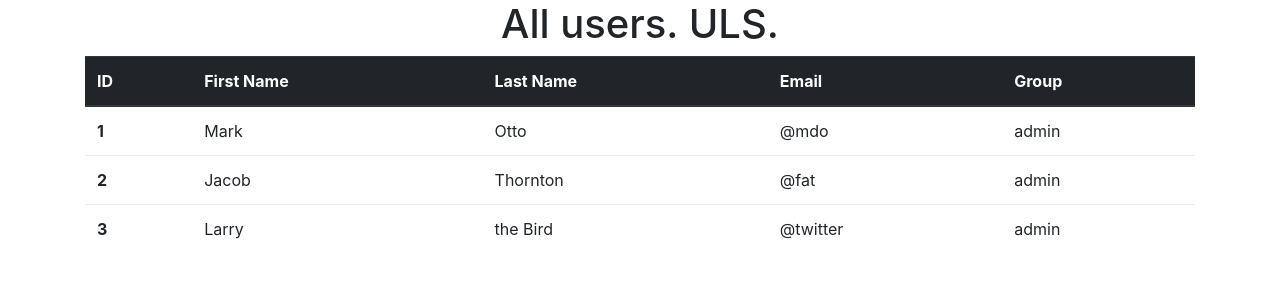
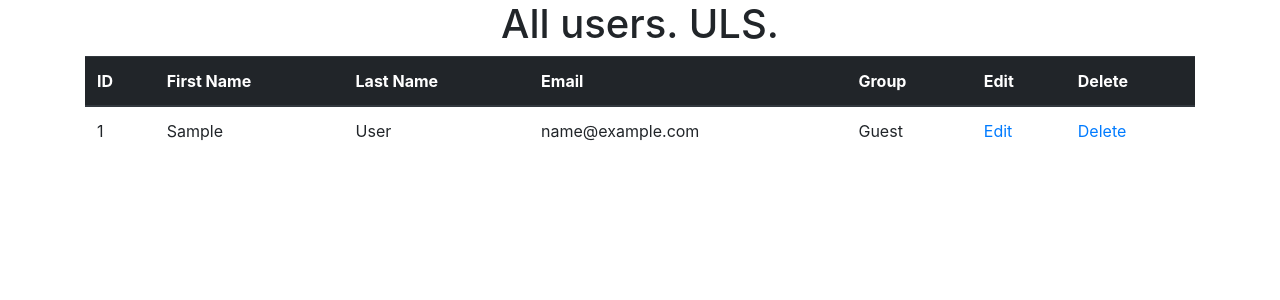
Before and after one commit to Dafarko/auth, a CodeIgniter app: the page made by application/views/panel_page.php in a window 1280 px wide. Shown: the part 40-340 px from the top of the page. Run offline with CodeIgniter, Linux system fonts and the light colour scheme; tables that the repository leaves empty or names only in its code hold one stand-in row (values such as "Sample post"); the template is opened without the code that fills it: most values are stand-ins (such as "Sample title", 1, 10 or a date in 2020); some libraries are stand-ins or nearby versions.

Commit message:
Was added edit action and delete action. Was added PanelModel and edit_page view

```diff
--- a/application/views/panel_page.php
+++ b/application/views/panel_page.php
@@ -8,7 +8,12 @@ include('layouts/header.php');
 </nav>
 
 <h1 align="center">All users. ULS.</h1>
-
+<?php
+  if (!empty($this->session->userdata('ok'))){?>
+    <div class="alert alert-success" role="alert">
+      <?=$this->session->userdata('ok')?>
+    </div>
+<?php $this->session->unset_userdata('ok'); }?>
 <table class="table">
   <thead class="thead-dark">
     <tr>
@@ -17,29 +22,21 @@ include('layouts/header.php');
       <th scope="col">Last Name</th>
       <th scope="col">Email</th>
       <th scope="col">Group</th>
+      <th scope="col">Edit</th>
+      <th scope="col">Delete</th>
     </tr>
   </thead>
   <tbody>
     <tr>
-      <th scope="row">1</th>
-      <td>Mark</td>
-      <td>Otto</td>
-      <td>@mdo</td>
-      <td>admin</td>
-    </tr>
-    <tr>
-      <th scope="row">2</th>
-      <td>Jacob</td>
-      <td>Thornton</td>
-      <td>@fat</td>
-      <td>admin</td>
-    </tr>
-    <tr>
-      <th scope="row">3</th>
-      <td>Larry</td>
-      <td>the Bird</td>
-      <td>@twitter</td>
-      <td>admin</td>
+      <?php foreach ($result as $user) {?>
+        <td><?=$user->id?></td>
+        <td><?=$user->first_name?></td>
+        <td><?=$user->last_name?></td>
+        <td><?=$user->email?></td>
+        <td><?php if($user->group=='A') echo 'Admin'; else echo 'Guest';?></td>
+        <td><a href="panel/edit/<?=$user->id?>">Edit</a></td>
+        <td><a href="panel/delete/<?=$user->id?>">Delete</a></td>
+      <?php }?>
     </tr>
   </tbody>
 </table>
```
Also changed, not shown: application/controllers/Panel.php (+18 -1 lines), application/models/PanelModel.php (added, +17 -0 lines), application/views/edit_page.php (added, +49 -0 lines).
